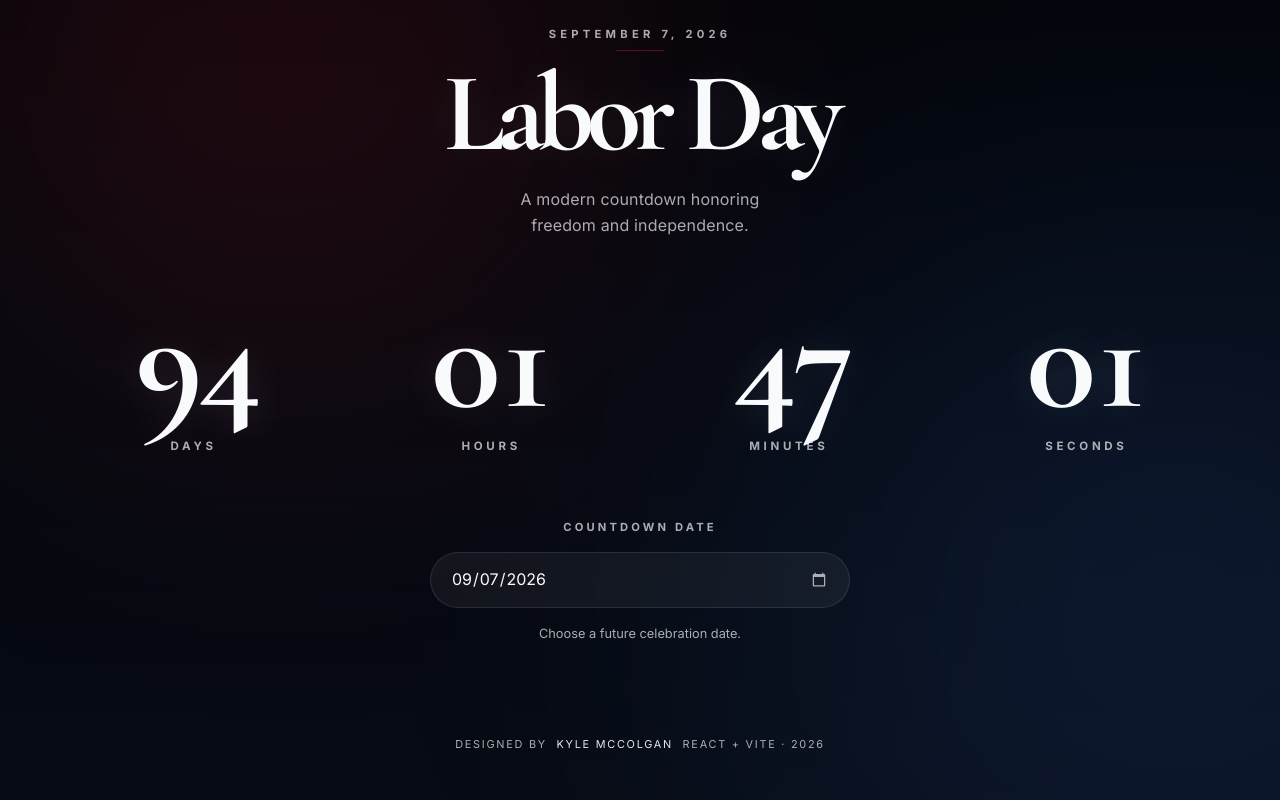
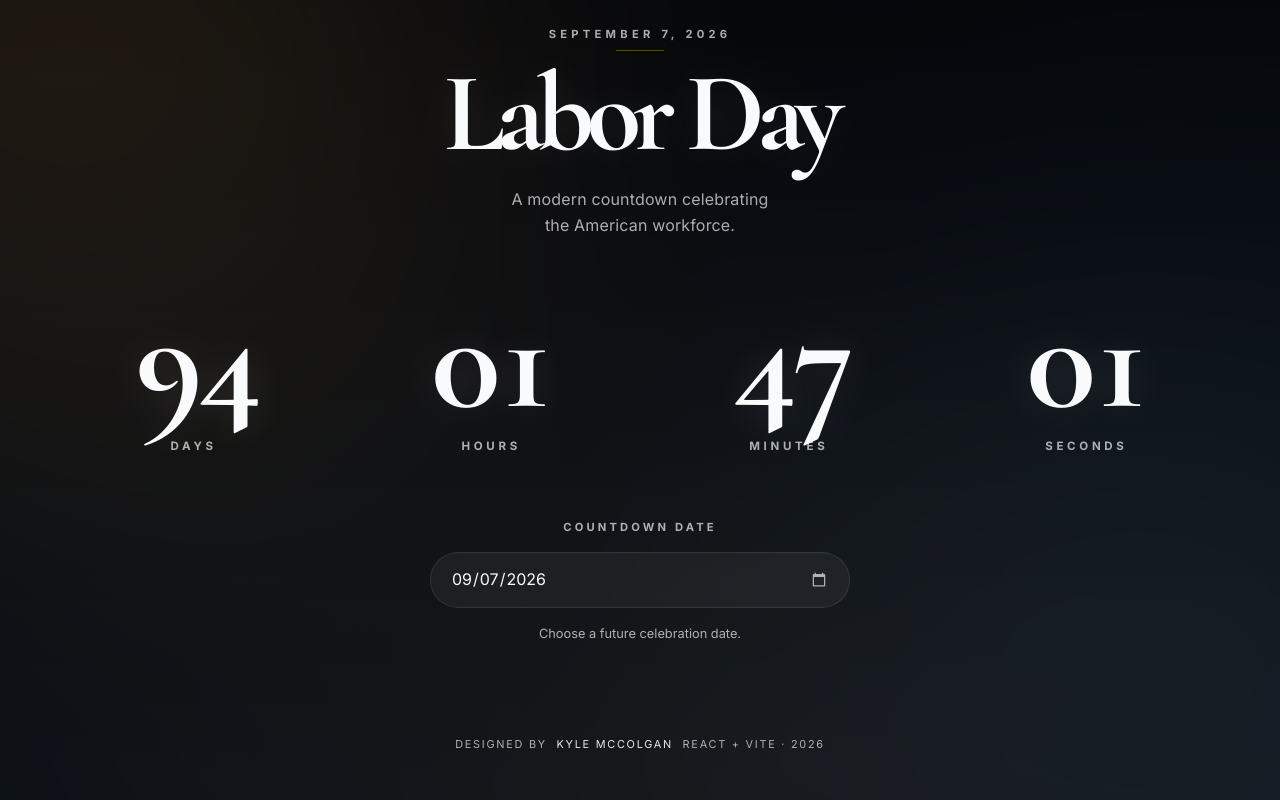
Before and after one commit to mcckyle/the-countdown, a React (Vite) app: page / in a window 1280 px wide. Built offline with nearby package versions, Linux system fonts and the light colour scheme.

Commit message:
Header.jsx: Change the subtitle wording to more closely reflect the holiday. Change the theme to match the holiday more closely.

```diff
--- a/index.html
+++ b/index.html
@@ -18,7 +18,7 @@
     <meta property="og:description" content="A modern countdown experience for Labor Day 2026." />
     <meta property="og:type" content="website" />
     <meta property="og:locale" content="en_US" />
-    <meta rel="canonical" href="https://mcckyle.github.io/the-countdown" />
+    <link rel="canonical" href="https://mcckyle.github.io/the-countdown" />
     <meta property="og:image" content="/images/labor-day-preview.png" />
     <meta property="og:image:alt" content="Labor Day Countdown" />
 
--- a/src/App.css
+++ b/src/App.css
@@ -26,8 +26,9 @@
     content: "";
     position: absolute;
     inset: -20%;
-    background: radial-gradient(circle at 30% 20%, rgba(185, 28, 45, 0.18), transparent 35%),
-                radial-gradient(circle at 80% 70%, rgba(59, 130, 246, 0.15), transparent 40%);
+    background: radial-gradient(circle at 18% 18%, rgba(198, 139, 60, 0.16), transparent 38%),
+                radial-gradient(circle at 82% 74%, rgba(110, 166, 200, 0.10), transparent 42%),
+                radial-gradient(circle at 50% 100%, rgba(255, 181, 92, 0.06), transparent 60%);
 
     filter: blur(110px);
     z-index: -2;
@@ -82,7 +83,7 @@
     width: 100%;
     padding: clamp(2rem, 7vw, 6rem);
     border-radius: var(--radius);
-    background: linear-gradient(180deg, rgba(255, 255, 255, 0.075), rgba(255, 255, 255, 0.03));
+    background: linear-gradient(180deg, rgba(255, 255, 255, 0.08), rgba(235, 220, 195, 0.025));
     border: 1px solid rgba(255, 255, 255, 0.090);
     backdrop-filter: blur(var(--glass-blur));
     box-shadow: var(--shadow-soft);
--- a/src/components/Countdown/Countdown.jsx
+++ b/src/components/Countdown/Countdown.jsx
@@ -1,6 +1,6 @@
 //Filename: Countdown.jsx
 //Author: Kyle McColgan
-//Date: 1 August 2026
+//Date: 6 August 2026
 //Description: This file contains the parent component for the Countdown React project.
 
 import { useState, useEffect } from "react";
@@ -44,7 +44,7 @@ function Countdown({ targetDate })
       >
         <p className="complete-date">September 7, 2026</p>
         <h2 className="complete-title">Happy Labor Day</h2>
-        <p className="complete-subtitle">Honoring freedom and independence.</p>
+        <p className="complete-subtitle">Honoring the people whose work builds our communities.</p>
       </section>
     );
   }
--- a/src/components/Header/Header.jsx
+++ b/src/components/Header/Header.jsx
@@ -1,6 +1,6 @@
 //Filename: Header.jsx
 //Author: Kyle McColgan
-//Date: 1 August 2026
+//Date: 6 August 2026
 //Description: This file contains the Header component for the Countdown React project.
 
 import "./Header.css";
@@ -12,7 +12,7 @@ function Header()
       <p className="header-eyebrow">September 7, 2026</p>
       <h1 id="countdown-title" className="header-title">Labor Day</h1>
       <p id="countdown-description" className="header-subtitle">
-        A modern countdown honoring freedom and independence.
+        A modern countdown celebrating the American workforce.
       </p>
     </header>
   );
--- a/src/index.css
+++ b/src/index.css
@@ -5,16 +5,16 @@
 ======================================= */
 :root
 {
-    --color-bg: #03050a;
-    --color-bg-soft: #070b14;
+    --color-bg: #05070b;
+    --color-bg-soft: #0b1017;
 
     --color-text: #f8fafc;
     --color-text-muted: rgba(248, 250, 252, 0.68);
-    --color-border: rgba(255, 255, 255, 0.10);
-    --color-border-strong: rgba(255, 255, 255, 0.18);
+    --color-border: rgba(255, 255, 255, 0.09);
+    --color-border-strong: rgba(255, 255, 255, 0.16);
 
-    --color-accent: #b91c2d;
-    --color-secondary: #3b82f6;
+    --color-accent: #c68b3c;
+    --color-secondary: #6ea6c8;
 
     --shadow-soft: 0 30px 90px rgba(0, 0, 0, 0.45);
     --glass-blur: 24px;
```
Also changed, not shown: 1 other file (tests, documents, lock files or other folders).
